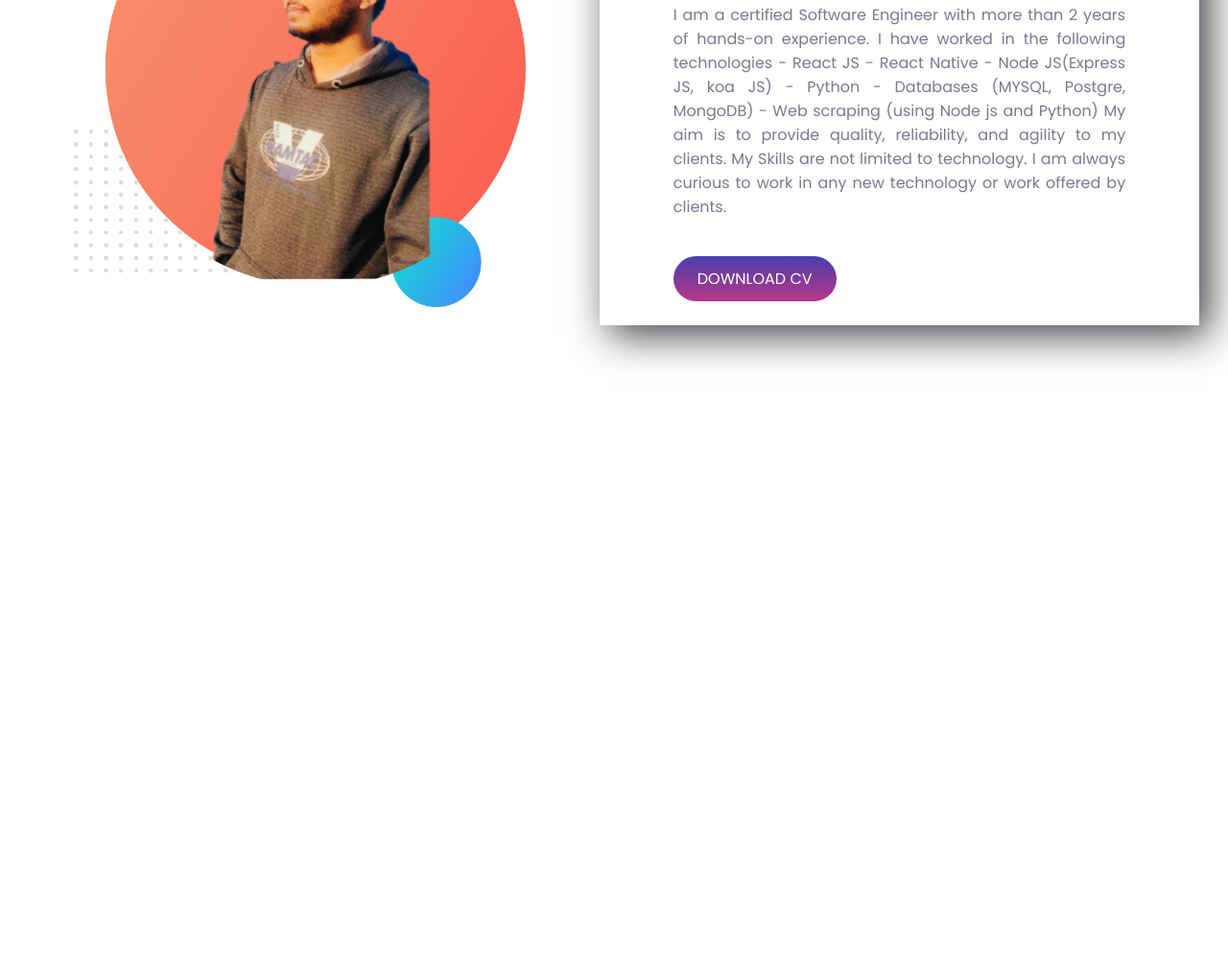
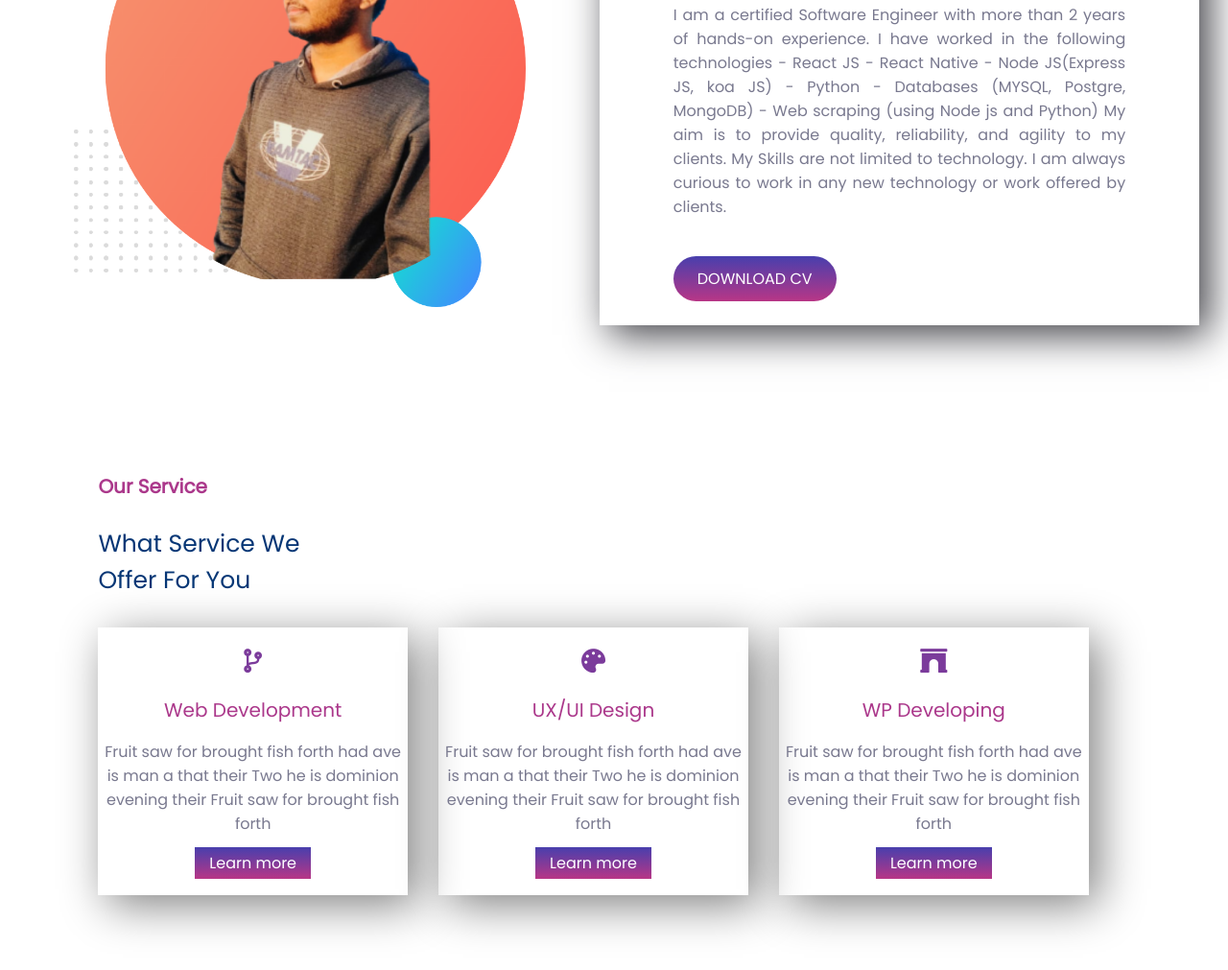
Before and after one commit to MdShohan81/first-practice-project, a plain HTML site: page index.html in a window 1280 px wide. Shown: the part 859-1870 px from the top of the page at 96% size. Before the commit the page ends 1298 px from the top, so only its background shows below. Drawn offline with Linux system fonts and the light colour scheme.

Commit message:
added service section

```diff
--- a/index.html
+++ b/index.html
@@ -64,7 +64,39 @@
             </div>
         </section>
 
-    <!--about me section finished-->
+    <!--about me section end-->
+
+    <!--Service section start-->
+        <section class="service-section">
+
+            <h4 class="service-title">Our Service</h4>
+            <h2 class="service-provide-des">What Service We <br/>
+                Offer For You</h2>
+
+            <div id="service-description">
+
+                <div class="service-item">
+                    <i class="fas fa-code-branch"></i>
+                    <h3>Web Development</h3>
+                    <p>Fruit saw for brought fish forth had ave is man a that their Two he is dominion evening their Fruit saw for brought fish forth</p>
+                    <a href="">Learn more</a>
+                </div>
+                <div class="service-item">
+                    <i class="fas fa-palette"></i>
+                    <h3>UX/UI Design</h3>
+                    <p>Fruit saw for brought fish forth had ave is man a that their Two he is dominion evening their Fruit saw for brought fish forth</p>
+                    <a href="">Learn more</a>
+                </div>
+                <div class="service-item">
+                    <i class="fas fa-archway"></i>
+                    <h3>WP Developing</h3>
+                    <p>Fruit saw for brought fish forth had ave is man a that their Two he is dominion evening their Fruit saw for brought fish forth</p>
+                    <a href="">Learn more</a>
+                </div>
+
+            </div>
+        </section>
+    <!--Service section end-->
 
 
 
--- a/style.css
+++ b/style.css
@@ -119,3 +119,49 @@ h2{
     box-shadow: 10px 10px 40px #3e3e44;
     margin-right: 30px;
 }
+/*about me section end*/
+
+/* service section start */
+.service-section{
+    margin-bottom: 100px;
+    padding: 2% 8%;
+}
+#service-description{
+    display: flex;
+
+}
+.service-item{
+    width:30%;
+    margin-right: 3%;
+    padding-top: 2%;
+    padding-bottom: 2%;
+    text-align: center;
+    box-shadow: 10px 10px 45px gray;
+}
+.service-title{
+    color: #AB388B;
+    font-size: 20px;
+
+}
+.service-item i{
+    color: #7B3B9B;
+    font-size:25px;
+}
+.service-item h3{
+    margin-bottom: 10px;
+    color: #AB388B;
+    font-weight: 500;
+}
+
+
+.service-item p{
+    color: #79798F;
+    font-weight: 100;
+    font-size: 16px;
+}
+.service-item a{
+    text-decoration: none;
+    padding: 5px 15px;
+    background-image: linear-gradient(#483fad, #b83686);
+    color: white;
+}
```
